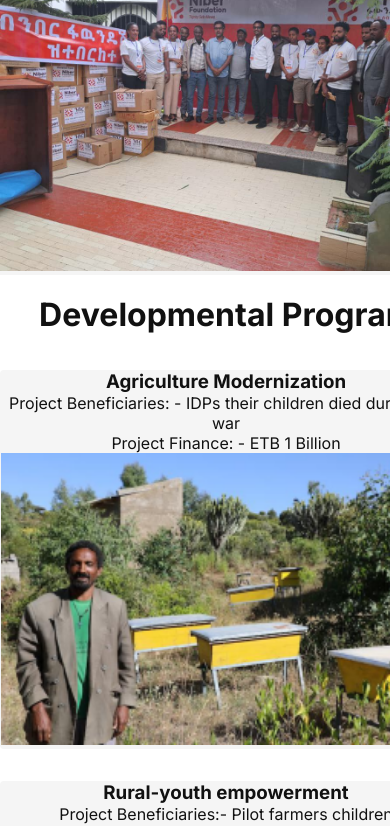
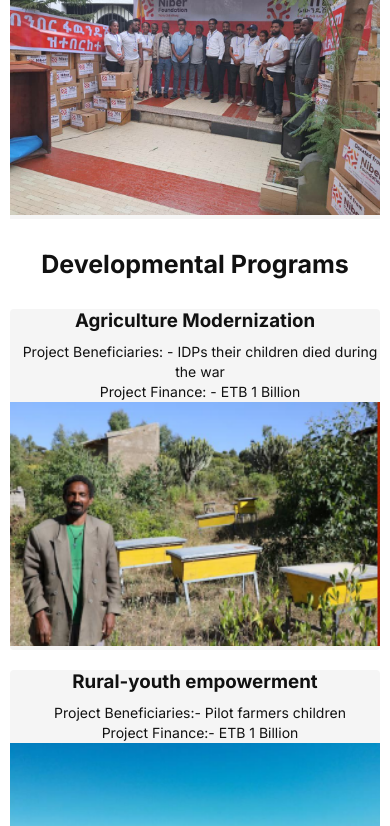
Before and after one commit to AredomLeake/niber-deploy, a Next.js app: page / in a window 390 px wide. Shown: the part 1156-1982 px from the top of the page. Built offline with nearby package versions, Linux system fonts and the light colour scheme; no server answers.

Commit message:
mobile-modi

```diff
--- a/src/app/about/page.jsx
+++ b/src/app/about/page.jsx
@@ -50,7 +50,7 @@ const About = () => {
             <br />
           </p>
         </div>
-        <div>
+        <div className={styles.imagecon}>
           <Image
             src="/discus1.png"
             width={1400}
@@ -90,7 +90,7 @@ const About = () => {
             With heartfelt warmth and unwavering empathy, NIBER Community{" "}
           </p>
         </div>
-        <div>
+        <div className={styles.imagecon}>
           <Image
             src="/human1.png"
             width={1400}
--- a/src/app/about/page.module.css
+++ b/src/app/about/page.module.css
@@ -1,5 +1,5 @@
 .container {
-  max-width: 1300px;
+  width: 90%;
   margin: auto;
 }
 
@@ -55,10 +55,20 @@
   place-content: center;
   margin: 20px;
 }
+.imagecon {
+  display: flex;
+  align-items: center;
+  justify-content: center;
+}
+
 @media (max-width: 600px) {
+  .container {
+    width: 1200px;
+    margin: auto;
+  }
   .imgContainer {
     width: 45%;
-    height: 300px;
+    height: 200px;
     position: relative;
   }
   .imgText {
--- a/src/app/page.module.css
+++ b/src/app/page.module.css
@@ -1,7 +1,5 @@
 .container {
-  max-width: 1400px;
   gap: 20px;
-
   max-width: 98%;
   margin: auto;
 }
@@ -71,9 +69,7 @@
 }
 .prog {
   background: whitesmoke;
-  margin: 16px 0;
   border-radius: 4px;
-
   margin-right: 20px;
   display: flex;
   flex-direction: column;
@@ -107,6 +103,8 @@
 .progra {
   text-align: start;
   display: flex;
+  justify-content: space-around;
+  align-items: center;
 }
 .progra p {
   text-align: center;
@@ -118,18 +116,17 @@
   margin-top: 20px;
   margin-bottom: 20px;
 }
-.programingimg {
+.programimg {
   width: 100%;
   height: 100%;
 }
 .img {
-  width: 318px;
-  height: 245px;
+  width: 100%;
+  height: 100%;
 }
 @media (max-width: 600px) {
   .container {
-    max-width: 600px;
-
+    max-width: 95%;
     margin: auto;
   }
   .subcontainer {
@@ -169,22 +166,44 @@
     flex: 1;
     width: 100%;
   }
+  .devpro h1 {
+    text-align: center;
+    font-size: 25px;
+    margin-bottom: 30px;
+    margin-top: 30px;
+  }
 
   .progra {
-    text-align: start;
     display: flex;
     flex-direction: column;
+    justify-content: space-between;
+    align-items: center;
+    gap: 20px;
+  }
+
+  .progra p {
+    text-align: center;
+    line-height: 20px;
+    font-size: 14px;
+    margin-left: 10px;
+    margin-top: 10px;
   }
   .img {
-    width: 450px;
-    height: 292px;
+    width: 100%;
+    height: 100%;
   }
   .prog {
-    width: 452px;
+    width: 100%;
+    margin: auto;
   }
   .farmimg {
-    width: 450px;
-    height: 292px;
+    width: 100%;
+    height: 100%;
+  }
+  .devdesc {
+    font-size: 15px;
+    line-height: 23px;
+    text-align: justify;
   }
 }
 
```
Also changed, not shown: 1 other file (tests, documents, lock files or other folders).
